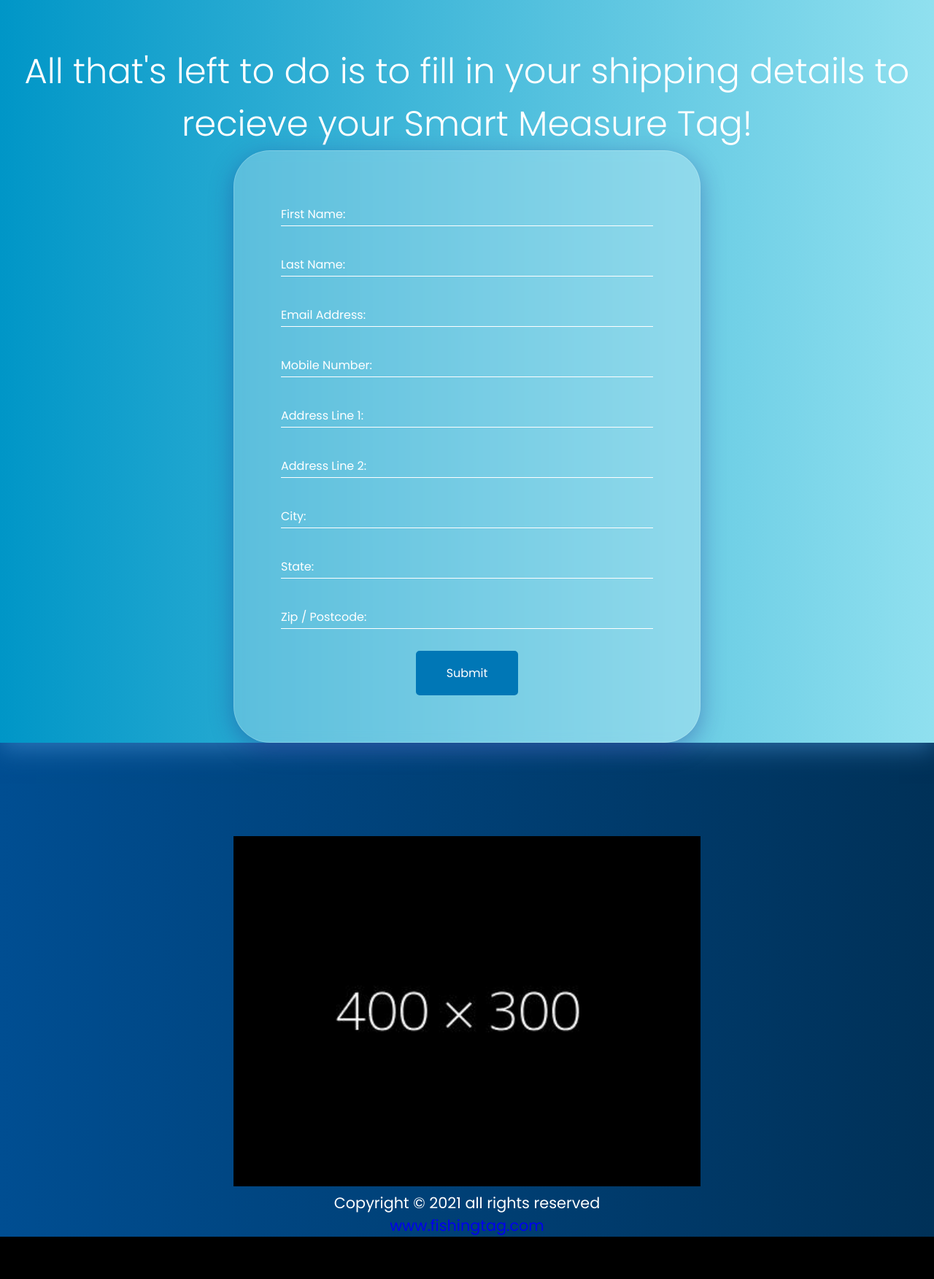
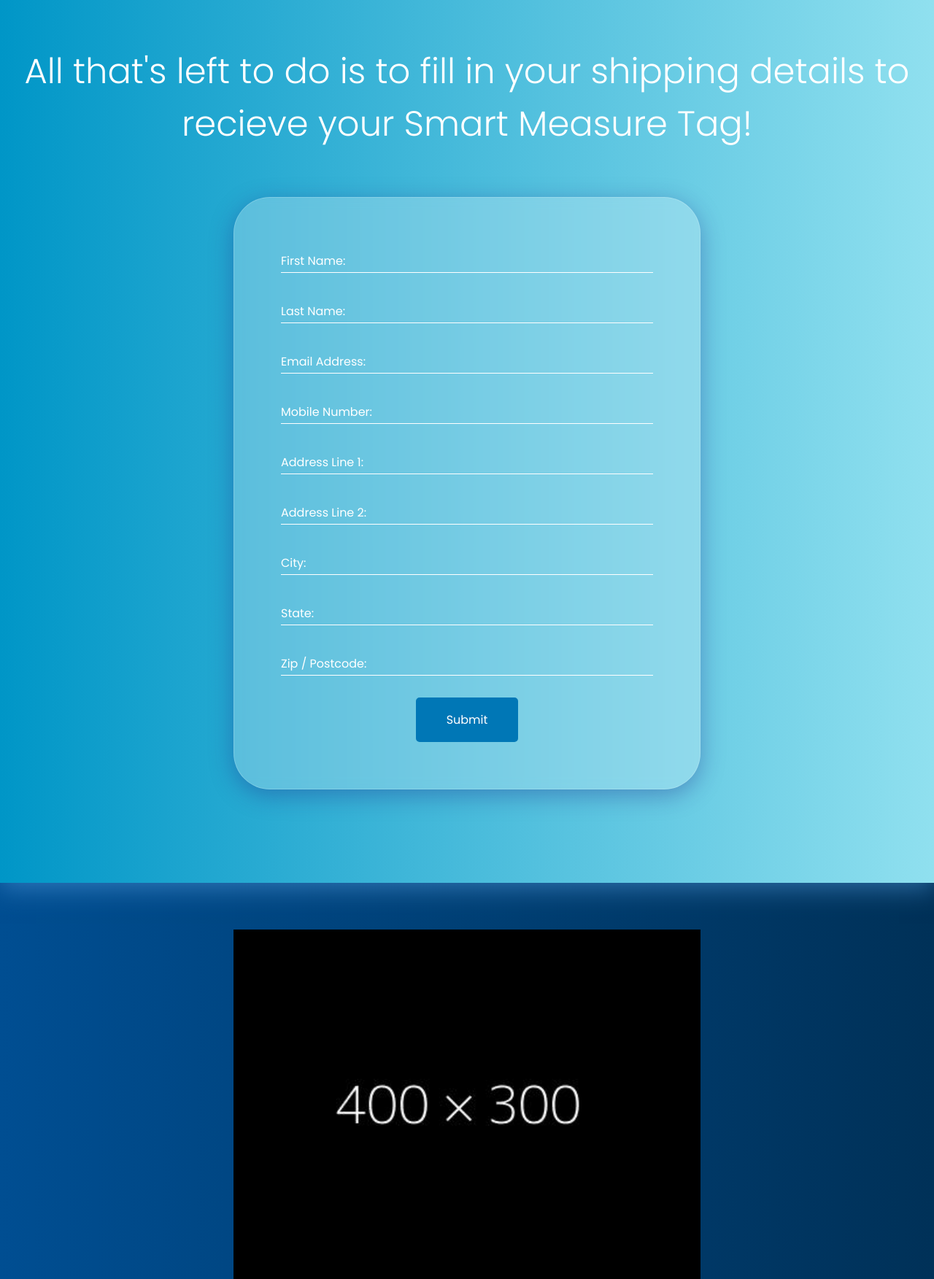
Before and after one commit to djibril-coulybaly/FishingTAG-A2G-Campaign-Website, a PHP site: page /donationForm.php in a window 1280 px wide. Shown: the part 292-2045 px from the top of the page at 73% size. Before the commit the page ends 1987 px from the top, so only its background shows below. Run offline with PHP 8.4, Linux system fonts and the light colour scheme.

Commit message:
Update styles.css
Mande some changes to how the website operates

```diff
--- a/Website/Assets/CSS/styles.css
+++ b/Website/Assets/CSS/styles.css
@@ -227,6 +227,7 @@
   z-index: 2;
   position: relative;
   box-shadow: 0 8px 32px 0 rgba(86, 162, 229, 0.5);
+  padding-bottom: 4rem;
 }
 
 .donation h1, .how-it-works h1{
@@ -245,6 +246,7 @@
   border: 1px solid rgba( 255, 255, 255, 0.18 );
   border-radius: 50px;
   margin-bottom: 4rem;
+  margin-top: 4rem;
 }
 
 .donation-form .user-box {
```
